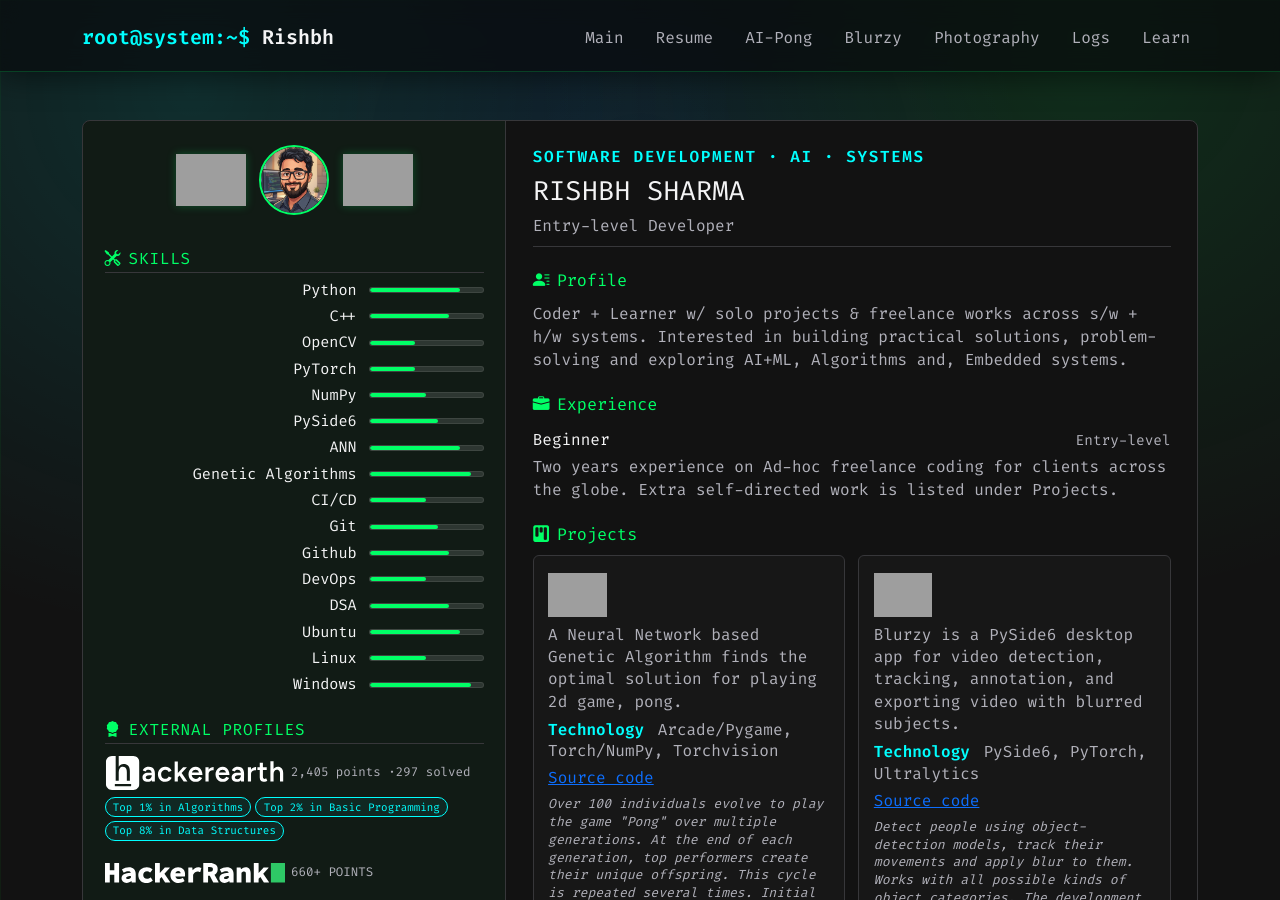
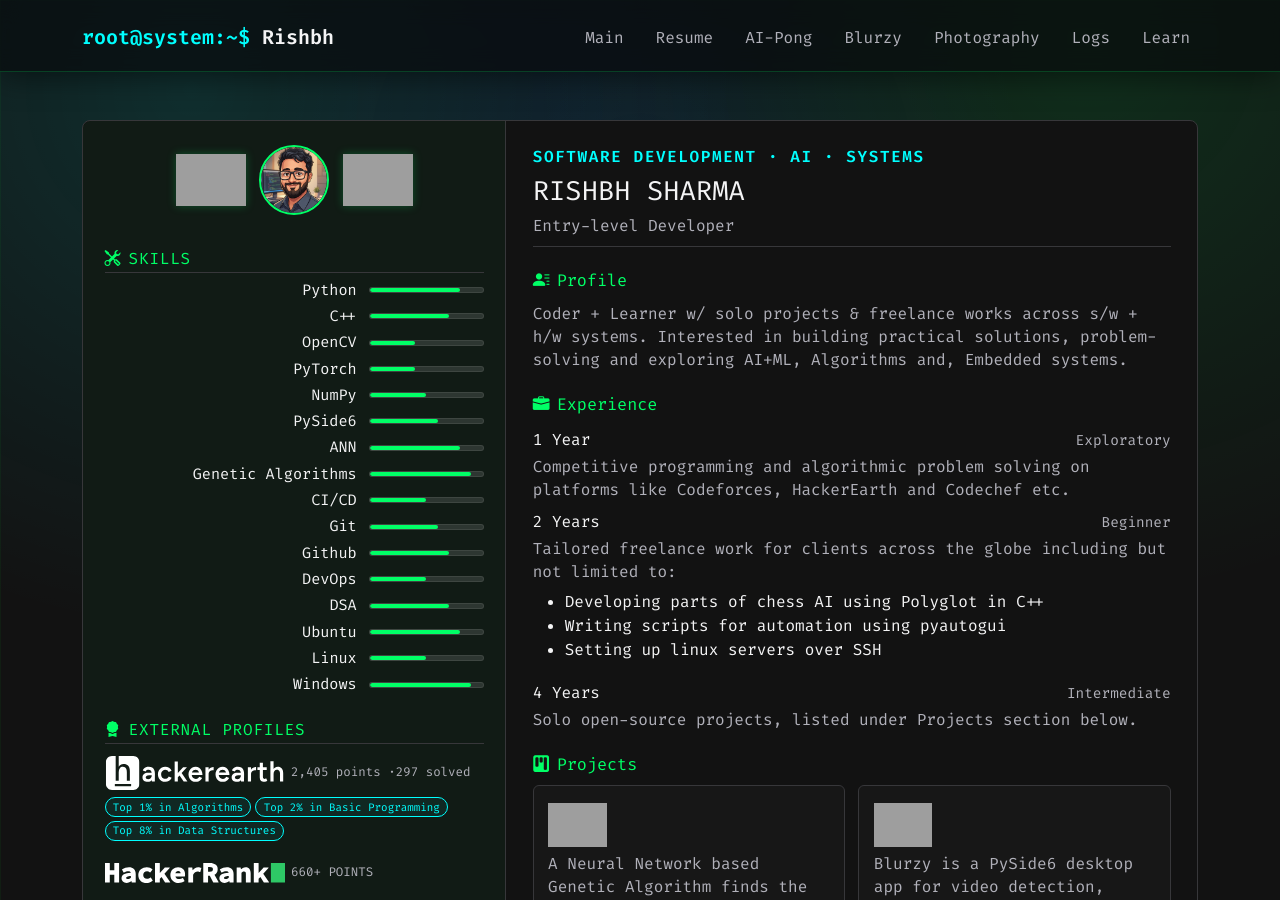
Before and after one commit to CodeRSTech/coderstech.github.io, a Jekyll site: the page built from resume.md, in a window 1280 px wide and 900 px high, cut to the strip 0-900 px from the top of the window. Built offline with Jekyll 4.4.1, drawn with Linux system fonts in a browser that asks for light colours; grey boxes are pictures that could not be loaded.

Commit message:
Updated experience

```diff
--- a/_includes/resume/experience.html
+++ b/_includes/resume/experience.html
@@ -1,7 +1,25 @@
 <section class="resume-section" aria-labelledby="resume-experience">
       <h2 id="resume-experience"><i class="bi bi-briefcase-fill" aria-hidden="true"></i> Experience</h2>
       <div class="resume-entry">
-        <h3>Beginner <span>Entry-level</span></h3>
-        <p>Two years experience on Ad-hoc freelance coding for clients across the globe. Extra self-directed work is listed under Projects.</p>
+          <h3>1 Year<span>Exploratory</span></h3>
+          <p>
+              Competitive programming and algorithmic problem solving on platforms like
+              Codeforces, HackerEarth and Codechef etc.
+          </p>
+
+          <h3>2 Years <span>Beginner</span></h3>
+          <p>
+              Tailored freelance work for clients across the globe including but not limited to:
+              <ul>
+                <li>Developing parts of chess AI using Polyglot in C++</li>
+                <li>Writing scripts for automation using pyautogui</li>
+                <li>Setting up linux servers over SSH</li>
+              </ul>
+          </p>
+
+          <h3>4 Years <span>Intermediate</span></h3>
+          <p>
+              Solo open-source projects, listed under Projects section below.
+          </p>
       </div>
     </section>
```
